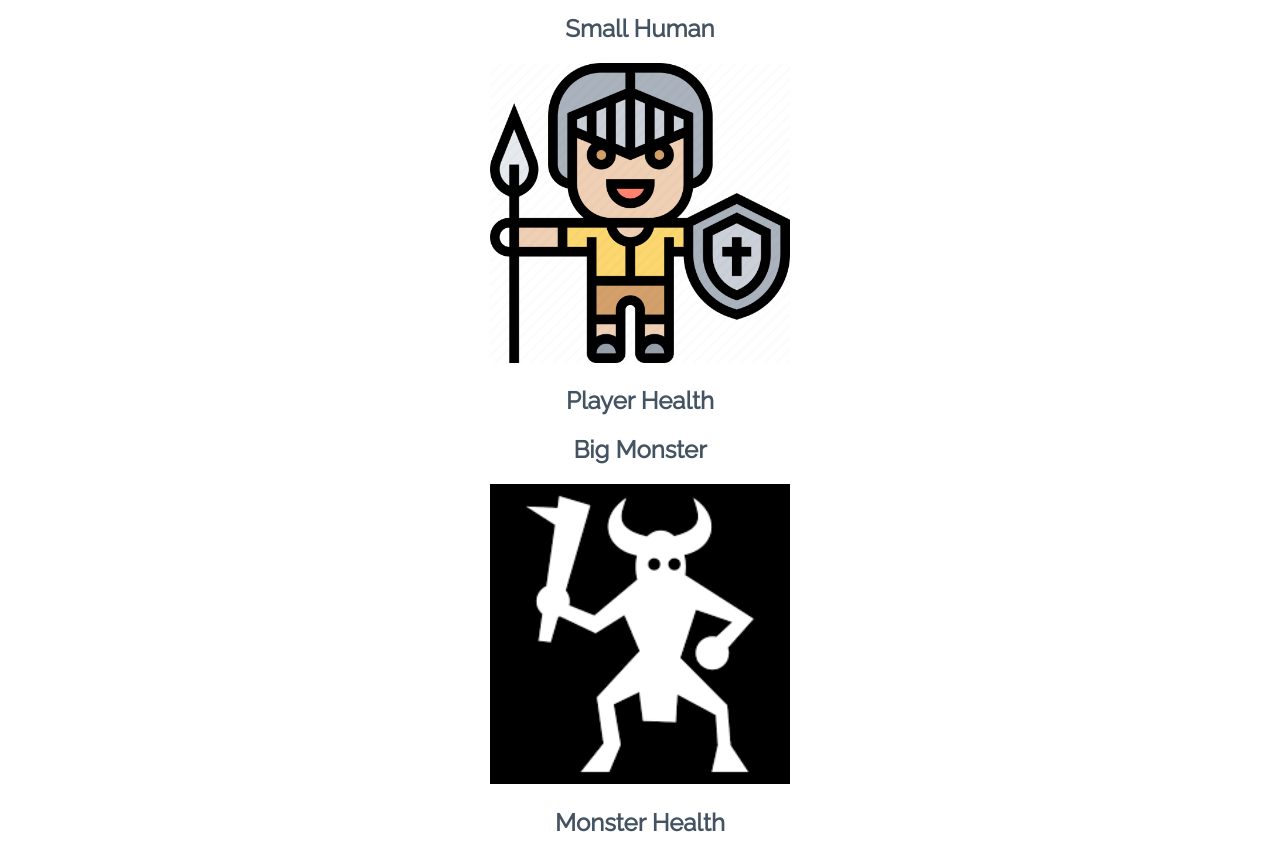
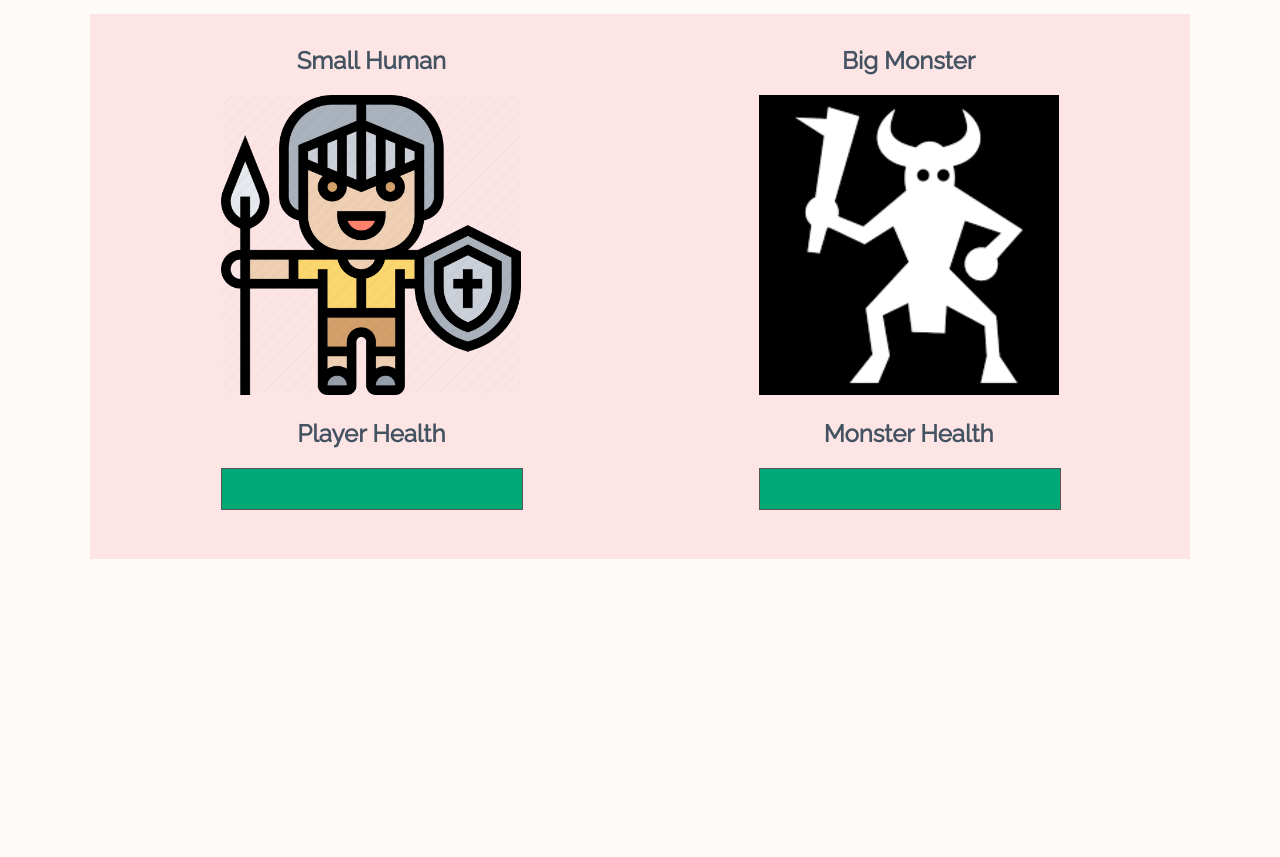
Before and after one commit to Berger101/Monster-Game, a plain HTML site: page index.html in a window 1280 px wide. Shown: the part 89-946 px from the top of the page. After the commit the page ends 800 px from the top, so only its background shows below. Drawn offline with Linux system fonts and the light colour scheme.

Commit message:
Healthbar styling

```diff
--- a/assets/css/style.css
+++ b/assets/css/style.css
@@ -1,7 +1,7 @@
 /* Global style */
 
 body {
-  background-color: white;
+  background-color: snow;
   font-family: "Raleway", sans-serif;
   color: #445361;
   text-align: center;
@@ -29,8 +29,8 @@ img {
 /* Game Area */
 
 /* Some style taken from Love Maths project */
-.game-area {
-  background-color: bisque;
+#game-area {
+  background-color: #fde5e5;
   display: flex;
   flex-direction: row;
   justify-content: space-around;
@@ -42,3 +42,17 @@ img {
   margin-right: auto;
   padding: 1%;
 }
+
+.healthbar {
+  width: 100%;
+  height: 40px;
+  border: 1px solid #575757;
+  margin: 1rem 0;
+  background: #ff0000;
+}
+
+.healthbarValue {
+  background-color: #00a876;
+  width: 100%;
+  height: 100%;
+}
```
